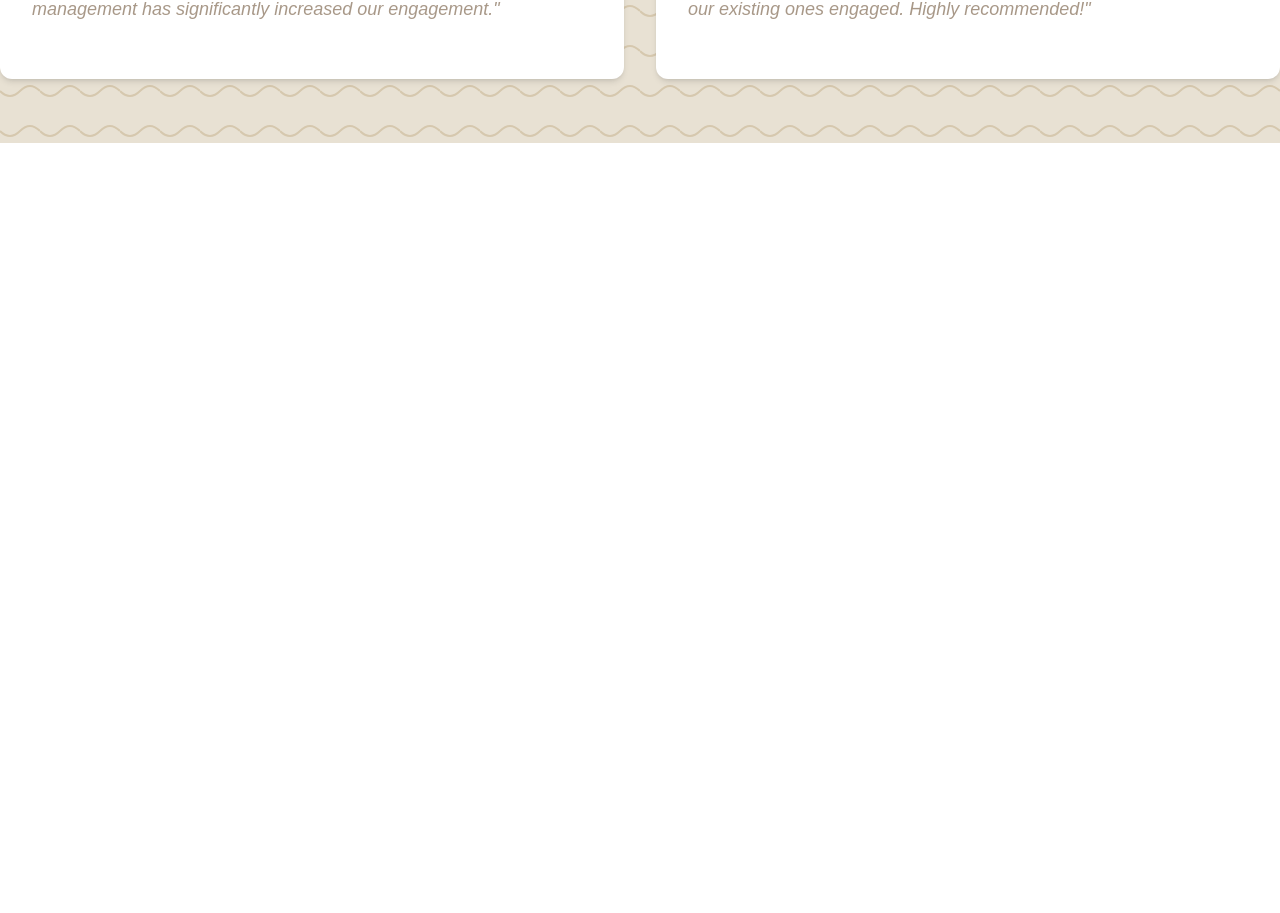
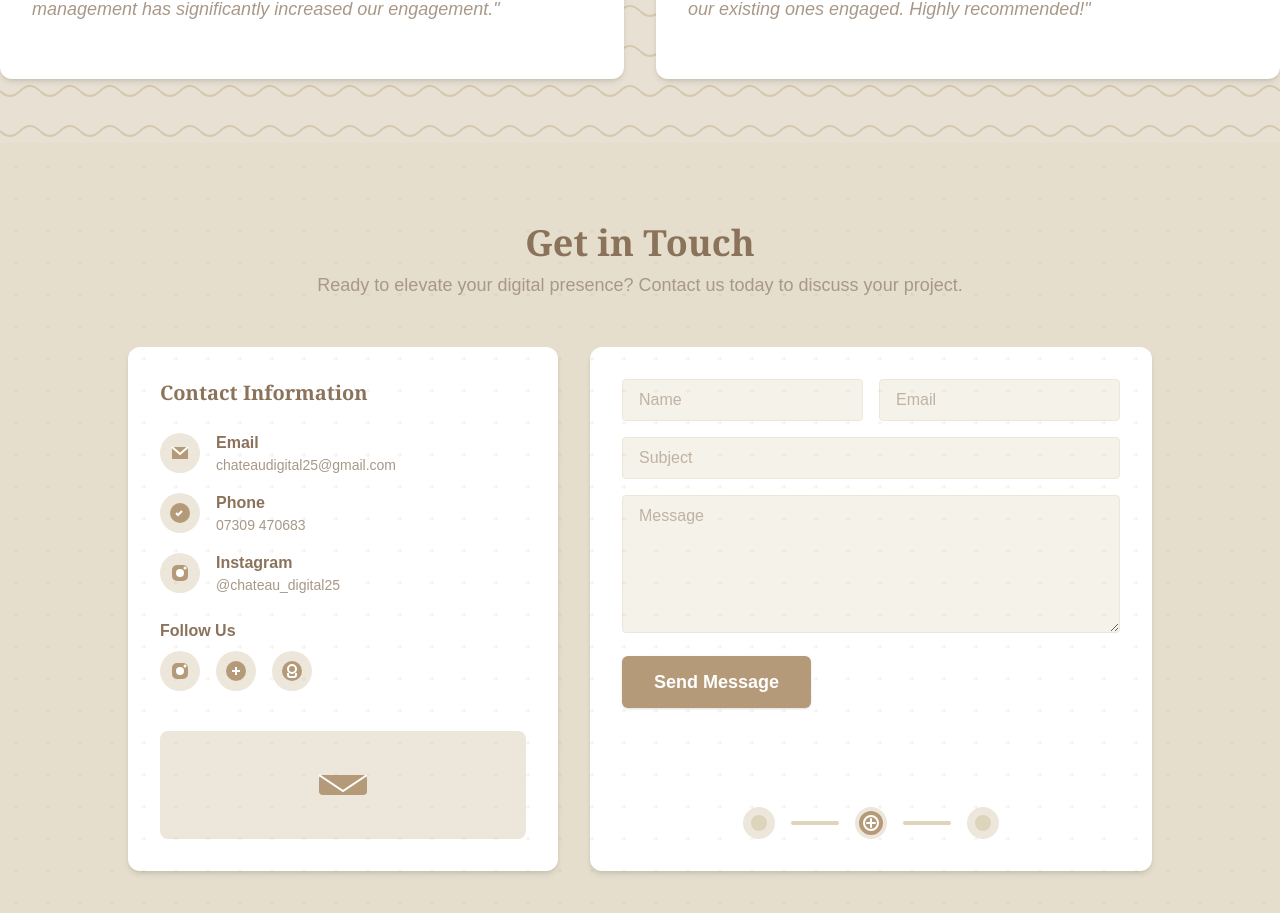
Before and after one commit to MuhammedQureshi/ChateauDigital, a Next.js app: page / in a window 1280 px wide. Shown: the part 3273-4186 px from the top of the page. Before the commit the page ends 3416 px from the top, so only its background shows below. Built offline with nearby package versions, Linux system fonts and the light colour scheme.

Commit message:
ContactFrm

```diff
--- /dev/null
+++ b/src/app/ContactSection.tsx
@@ -0,0 +1,138 @@
+import { useForm, ValidationError } from "@formspree/react";
+
+export default function ContactSection() {
+  const [state, handleSubmit] = useForm("meokandy");
+
+  return (
+    <section id="contact" className="bg-[#e5decc] py-20 px-2 md:px-0">
+      <div className="max-w-5xl mx-auto">
+        <h2 className="text-center text-3xl md:text-4xl font-bold text-[#8b735b] font-serif mb-2">Get in Touch</h2>
+        <p className="text-center text-[#a89888] text-lg mb-12 max-w-2xl mx-auto">
+          Ready to elevate your digital presence? Contact us today to discuss your project.
+        </p>
+        <div className="flex flex-col md:flex-row gap-8 items-stretch justify-center">
+          {/* Contact Info */}
+          <div className="bg-white rounded-xl shadow-md p-8 flex-1 max-w-md flex flex-col justify-between mb-6 md:mb-0">
+            <div>
+              <h3 className="text-xl font-bold text-[#8b735b] font-serif mb-6">Contact Information</h3>
+              <div className="space-y-4 mb-6">
+                <div className="flex items-center gap-4">
+                  <span className="bg-[#ede6db] p-2 rounded-full">
+                    {/* Email Icon */}
+                    <svg width="24" height="24" fill="none" viewBox="0 0 24 24"><path d="M4 6h16v12H4z" fill="#b49a78"/><path d="M4 6l8 7 8-7" stroke="#fff" strokeWidth="2"/></svg>
+                  </span>
+                  <div>
+                    <div className="text-[#8b735b] font-semibold">Email</div>
+                    <div className="text-[#a89888] text-sm">chateaudigital25@gmail.com</div>
+                  </div>
+                </div>
+                <div className="flex items-center gap-4">
+                  <span className="bg-[#ede6db] p-2 rounded-full">
+                    {/* Phone Icon */}
+                    <svg width="24" height="24" fill="none" viewBox="0 0 24 24"><circle cx="12" cy="12" r="10" fill="#b49a78"/><path d="M8 12l2 2 4-4" stroke="#fff" strokeWidth="2"/></svg>
+                  </span>
+                  <div>
+                    <div className="text-[#8b735b] font-semibold">Phone</div>
+                    <div className="text-[#a89888] text-sm">07309 470683</div>
+                  </div>
+                </div>
+                <div className="flex items-center gap-4">
+                  <span className="bg-[#ede6db] p-2 rounded-full">
+                    {/* Instagram Icon */}
+                    <svg width="24" height="24" fill="none" viewBox="0 0 24 24"><rect x="4" y="4" width="16" height="16" rx="5" fill="#b49a78"/><circle cx="12" cy="12" r="4" fill="#fff"/><circle cx="17" cy="7" r="1.5" fill="#fff"/></svg>
+                  </span>
+                  <div>
+                    <div className="text-[#8b735b] font-semibold">Instagram</div>
+                    <div className="text-[#a89888] text-sm">@chateau_digital25</div>
+                  </div>
+                </div>
+              </div>
+              <div className="mb-6">
+                <div className="text-[#8b735b] font-semibold mb-2">Follow Us</div>
+                <div className="flex gap-4">
+                  <a href="https://instagram.com/chateau_digital25" target="_blank" rel="noopener" className="bg-[#ede6db] p-2 rounded-full"><svg width="24" height="24" fill="none" viewBox="0 0 24 24"><rect x="4" y="4" width="16" height="16" rx="5" fill="#b49a78"/><circle cx="12" cy="12" r="4" fill="#fff"/><circle cx="17" cy="7" r="1.5" fill="#fff"/></svg></a>
+                  <a href="#" className="bg-[#ede6db] p-2 rounded-full"><svg width="24" height="24" fill="none" viewBox="0 0 24 24"><circle cx="12" cy="12" r="10" fill="#b49a78"/><path d="M8 12h8M12 8v8" stroke="#fff" strokeWidth="2"/></svg></a>
+                  <a href="#" className="bg-[#ede6db] p-2 rounded-full"><svg width="24" height="24" fill="none" viewBox="0 0 24 24"><circle cx="12" cy="12" r="10" fill="#b49a78"/><path d="M8 10a4 4 0 108 0 4 4 0 00-8 0zm8 4v2a2 2 0 01-2 2H10a2 2 0 01-2-2v-2" stroke="#fff" strokeWidth="2"/></svg></a>
+                </div>
+              </div>
+            </div>
+            <div className="bg-[#ede6db] rounded-lg p-6 flex items-center justify-center mt-4">
+              {/* Mail Illustration */}
+              <svg width="80" height="60" viewBox="0 0 80 60" fill="none" xmlns="http://www.w3.org/2000/svg">
+                <rect x="0" y="0" width="80" height="60" rx="8" fill="#ede6db" />
+                <rect x="16" y="20" width="48" height="20" rx="4" fill="#b49a78" />
+                <path d="M16 20l24 16 24-16" stroke="#fff" strokeWidth="2" />
+              </svg>
+            </div>
+          </div>
+          {/* Contact Form */}
+          <div className="bg-white rounded-xl shadow-md p-8 flex-1 max-w-xl flex flex-col justify-between">
+            {state.succeeded ? (
+              <div className="text-center text-[#8b735b] text-xl font-semibold py-16">
+                Thank you for your message! We will get back to you soon.
+              </div>
+            ) : (
+              <form onSubmit={handleSubmit} className="space-y-4">
+                <div className="flex flex-col md:flex-row gap-4">
+                  <input
+                    type="text"
+                    name="name"
+                    placeholder="Name"
+                    required
+                    className="flex-1 border border-[#ede6db] rounded px-4 py-2 focus:outline-none focus:ring-2 focus:ring-[#b49a78] bg-[#f5f2ea] text-[#8b735b]"
+                  />
+                  <input
+                    id="email"
+                    type="email"
+                    name="email"
+                    placeholder="Email"
+                    required
+                    className="flex-1 border border-[#ede6db] rounded px-4 py-2 focus:outline-none focus:ring-2 focus:ring-[#b49a78] bg-[#f5f2ea] text-[#8b735b]"
+                  />
+                </div>
+                <ValidationError prefix="Email" field="email" errors={state.errors} />
+                <input
+                  type="text"
+                  name="subject"
+                  placeholder="Subject"
+                  required
+                  className="w-full border border-[#ede6db] rounded px-4 py-2 focus:outline-none focus:ring-2 focus:ring-[#b49a78] bg-[#f5f2ea] text-[#8b735b]"
+                />
+                <textarea
+                  id="message"
+                  name="message"
+                  placeholder="Message"
+                  required
+                  rows={5}
+                  className="w-full border border-[#ede6db] rounded px-4 py-2 focus:outline-none focus:ring-2 focus:ring-[#b49a78] bg-[#f5f2ea] text-[#8b735b]"
+                />
+                <ValidationError prefix="Message" field="message" errors={state.errors} />
+                <button
+                  type="submit"
+                  disabled={state.submitting}
+                  className="bg-[#b49a78] text-white font-semibold rounded-md px-8 py-3 text-lg shadow hover:bg-[#8b735b] transition w-full md:w-auto"
+                >
+                  Send Message
+                </button>
+              </form>
+            )}
+            {/* Dots/steps UI at the bottom */}
+            <div className="flex justify-center items-center gap-4 mt-8">
+              <span className="h-8 w-8 bg-[#ede6db] rounded-full flex items-center justify-center">
+                <span className="h-4 w-4 bg-[#ded3bb] rounded-full block" />
+              </span>
+              <span className="h-1 w-12 bg-[#ded3bb] rounded block" />
+              <span className="h-8 w-8 bg-[#b49a78] rounded-full flex items-center justify-center border-4 border-[#ede6db]">
+                <svg width="16" height="16" fill="none" viewBox="0 0 16 16"><circle cx="8" cy="8" r="7" stroke="#fff" strokeWidth="2"/><path d="M8 4v4m0 0v4m0-4h4m-4 0H4" stroke="#fff" strokeWidth="2" strokeLinecap="round"/></svg>
+              </span>
+              <span className="h-1 w-12 bg-[#ded3bb] rounded block" />
+              <span className="h-8 w-8 bg-[#ede6db] rounded-full flex items-center justify-center">
+                <span className="h-4 w-4 bg-[#ded3bb] rounded-full block" />
+              </span>
+            </div>
+          </div>
+        </div>
+      </div>
+    </section>
+  );
+}
--- a/src/app/PortfolioSection.tsx
+++ b/src/app/PortfolioSection.tsx
@@ -11,8 +11,8 @@ export default function PortfolioSection() {
         <div className="grid grid-cols-1 md:grid-cols-3 gap-8 mb-12">
           {/* Card 1 */}
           <div className="rounded-xl overflow-hidden shadow-md bg-white flex flex-col">
-            <div className="bg-[#a8937c] flex items-center justify-center h-56">
-              <Image src="/portfolio1.png" alt="Luxury Boutique Website" width={140} height={90} style={{objectFit: "contain"}} />
+            <div className="bg-white flex items-center justify-center h-56">
+              <Image src="/boutique.jpeg" alt="Luxury Boutique Website" width={240} height={90} style={{objectFit: "fill"}} />
             </div>
             <div className="bg-white p-6 flex-1 flex flex-col justify-center">
               <h3 className="text-lg font-bold text-[#8b735b] font-serif mb-1">Luxury Boutique Website</h3>
--- a/src/app/page.tsx
+++ b/src/app/page.tsx
@@ -5,6 +5,7 @@ import ServicesSection from "./ServicesSection";
 import PortfolioSection from "./PortfolioSection";
 import AboutSection from "./AboutSection";
 import TestimonialsSection from "./TestimonialsSection";
+import ContactSection from "./ContactSection";
 
 export default function Home() {
   return (
@@ -26,6 +27,7 @@ export default function Home() {
       <PortfolioSection />
       <AboutSection />
       <TestimonialsSection />
+      <ContactSection />
     </div>
   );
 }
```
Also changed, not shown: public/boutique.jpeg (added), public/webDesign.jpg (added).
